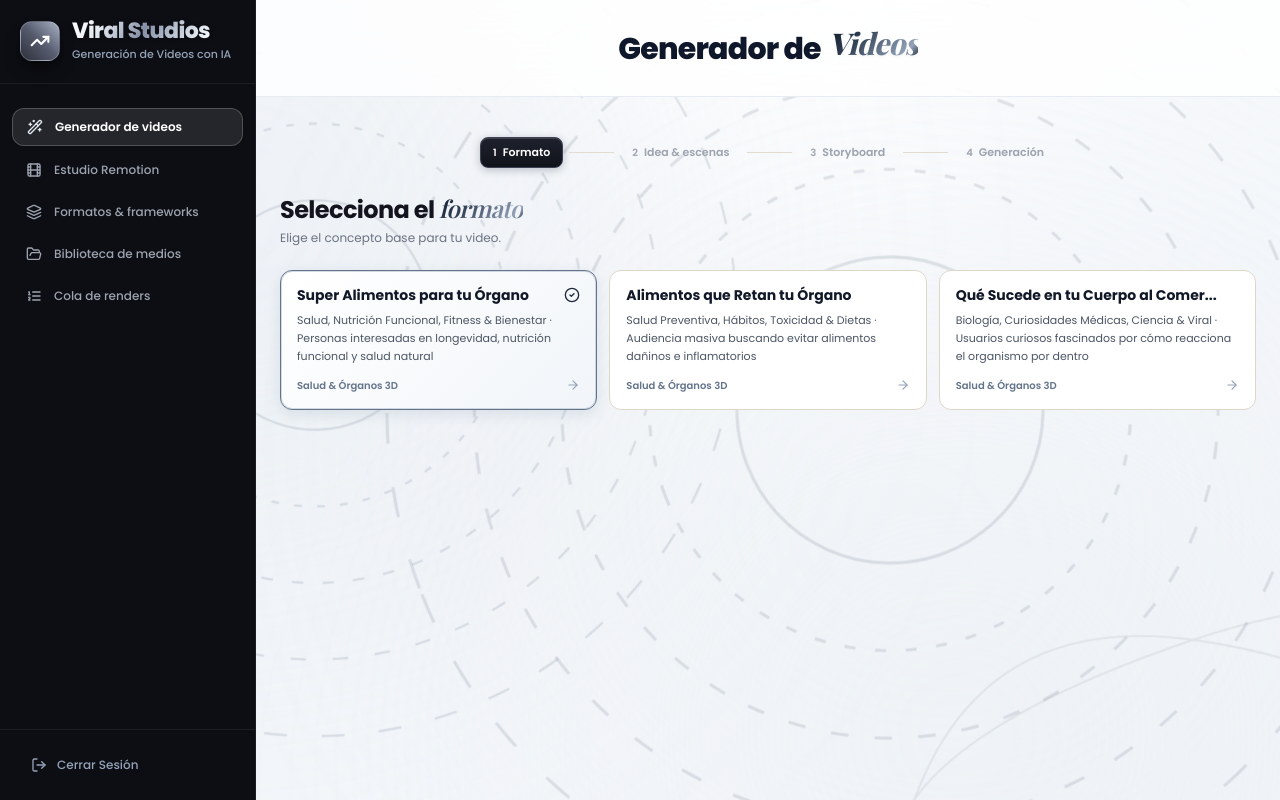
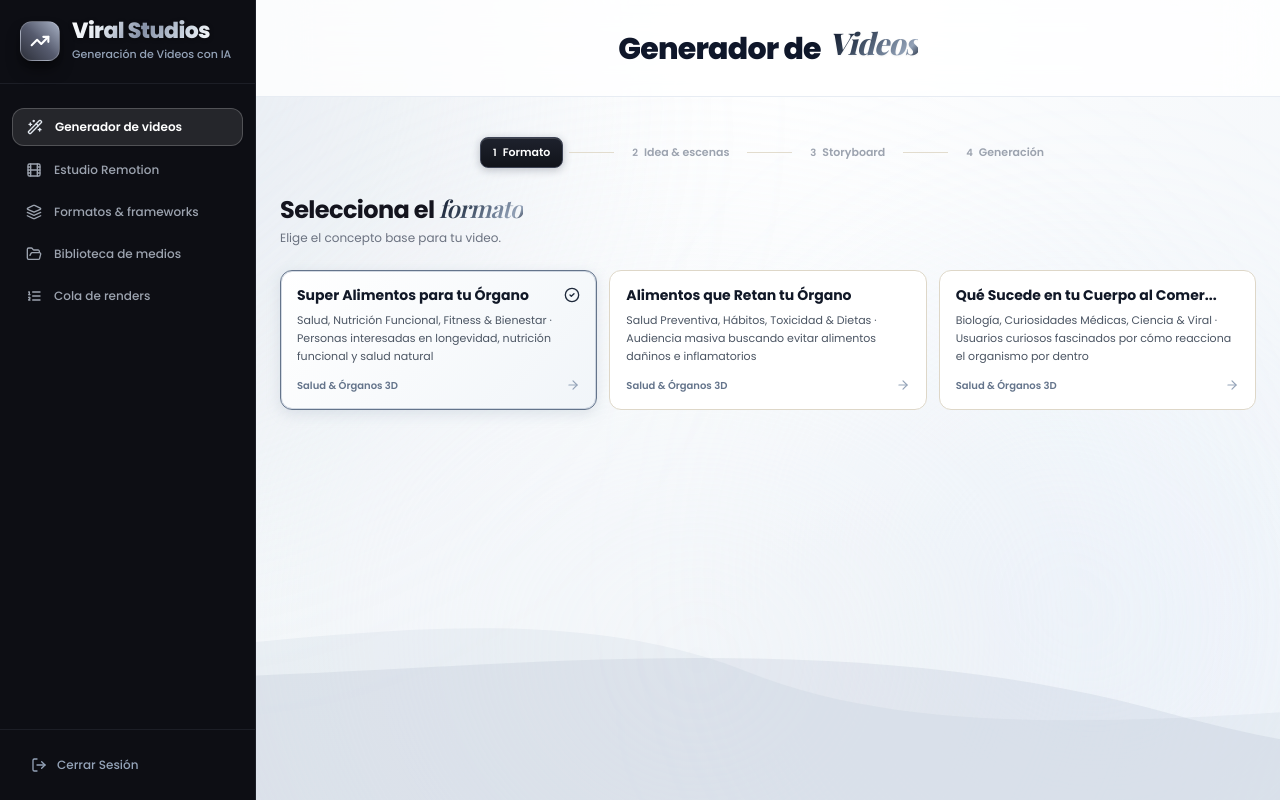
Before and after one commit to Sano-Punto/contenido-viral, a Next.js app: page /generador-de-videos in a window 1280 px wide. Built offline with nearby package versions, Linux system fonts and the light colour scheme; a web font is replaced by a local one.

Commit message:
revert: restore fluid wave animation background design

```diff
--- a/app/globals.css
+++ b/app/globals.css
@@ -126,36 +126,31 @@
   background: #94a3b8;
 }
 
-@keyframes spiralRotate {
-  from {
-    transform: rotate(0deg) scale(1);
+@keyframes waveFloat {
+  0% {
+    transform: translate3d(0, 0, 0) scale(1) rotate(0deg);
   }
-  50% {
-    transform: rotate(180deg) scale(1.05);
+  33% {
+    transform: translate3d(35px, -25px, 0) scale(1.08) rotate(4deg);
   }
-  to {
-    transform: rotate(360deg) scale(1);
+  66% {
+    transform: translate3d(-25px, 30px, 0) scale(0.94) rotate(-3deg);
+  }
+  100% {
+    transform: translate3d(0, 0, 0) scale(1) rotate(0deg);
   }
 }
 
-@keyframes spiralRotateReverse {
-  from {
-    transform: rotate(360deg) scale(1);
+@keyframes waveMove {
+  0% {
+    transform: translateX(0) translateZ(0);
   }
   50% {
-    transform: rotate(180deg) scale(0.95);
+    transform: translateX(-25%) translateZ(0);
   }
-  to {
-    transform: rotate(0deg) scale(1);
+  100% {
+    transform: translateX(-50%) translateZ(0);
   }
-}
-
-.animate-spiral-slow {
-  animation: spiralRotate 75s linear infinite;
-}
-
-.animate-spiral-reverse {
-  animation: spiralRotateReverse 95s linear infinite;
 }
 
 .animate-wave-slow {
--- a/components/layout/AmbientWaveBackground.tsx
+++ b/components/layout/AmbientWaveBackground.tsx
@@ -5,38 +5,29 @@ import React from 'react';
 export const AmbientWaveBackground: React.FC = () => {
   return (
     <div className="fixed inset-0 pointer-events-none overflow-hidden z-0 select-none">
-      {/* Esferas de luz ambiental difuminada */}
-      <div className="absolute top-[-10%] left-[-10%] w-[800px] h-[800px] rounded-full bg-gradient-to-br from-slate-200/40 via-slate-300/20 to-transparent blur-[140px] animate-spiral-slow" />
-      <div className="absolute bottom-[-10%] right-[-10%] w-[900px] h-[900px] rounded-full bg-gradient-to-tr from-slate-300/30 via-slate-200/20 to-transparent blur-[150px] animate-spiral-reverse" />
-      <div className="absolute top-1/2 left-1/2 -translate-x-1/2 -translate-y-1/2 w-[700px] h-[700px] rounded-full bg-gradient-to-r from-slate-100/50 to-slate-200/30 blur-[160px] animate-spiral-slow" />
+      {/* Esferas de luz plateada líquida con movimiento orgánico */}
+      <div className="absolute -top-32 -left-32 w-[600px] h-[600px] rounded-full bg-gradient-to-br from-slate-200/50 via-slate-300/30 to-transparent blur-[120px] animate-wave-slow" />
+      <div className="absolute top-1/3 -right-32 w-[550px] h-[550px] rounded-full bg-gradient-to-tr from-slate-300/40 via-blue-100/30 to-transparent blur-[130px] animate-wave-reverse" />
+      <div className="absolute -bottom-32 left-1/4 w-[700px] h-[700px] rounded-full bg-gradient-to-t from-slate-200/60 via-slate-100/40 to-transparent blur-[140px] animate-wave-slow" />
 
-      {/* Espiral Líquida 1: Superior Izquierda a Centro */}
-      <div className="absolute -top-40 -left-40 w-[950px] h-[950px] opacity-[0.18] animate-spiral-slow origin-center">
-        <svg viewBox="0 0 500 500" className="w-full h-full text-slate-500 fill-none stroke-current stroke-[1.2]">
-          <path d="M 250, 250 m -220, 0 a 220,220 0 1,0 440,0 a 220,220 0 1,0 -440,0" strokeDasharray="12 18" />
-          <path d="M 250, 250 m -180, 0 a 180,180 0 1,1 360,0 a 180,180 0 1,1 -360,0" strokeDasharray="8 14" />
-          <path d="M 250, 250 m -140, 0 a 140,140 0 1,0 280,0 a 140,140 0 1,0 -280,0" strokeDasharray="6 10" />
-          <path d="M 250, 250 m -100, 0 a 100,100 0 1,1 200,0 a 100,100 0 1,1 -200,0" strokeDasharray="4 8" />
-          <path d="M 250, 250 m -60, 0 a 60,60 0 1,0 120,0 a 60,60 0 1,0 -120,0" />
+      {/* Olas líquidas vectoriales SVG con transparencia platino */}
+      <div className="absolute bottom-0 left-0 w-[200%] h-48 opacity-25 animate-liquid-wave">
+        <svg
+          viewBox="0 0 1200 120"
+          preserveAspectRatio="none"
+          className="w-full h-full text-slate-300 fill-current"
+        >
+          <path d="M0,0 C150,90 350,-40 500,40 C650,120 900,10 1200,60 L1200,120 L0,120 Z" />
         </svg>
       </div>
 
-      {/* Espiral Líquida 2: Inferior Derecha a Centro */}
-      <div className="absolute -bottom-40 -right-40 w-[1100px] h-[1100px] opacity-[0.14] animate-spiral-reverse origin-center">
-        <svg viewBox="0 0 500 500" className="w-full h-full text-slate-600 fill-none stroke-current stroke-[1.4]">
-          <path d="M 250, 250 m -230, 0 a 230,230 0 1,1 460,0 a 230,230 0 1,1 -460,0" strokeDasharray="14 20" />
-          <path d="M 250, 250 m -190, 0 a 190,190 0 1,0 380,0 a 190,190 0 1,0 -380,0" strokeDasharray="10 16" />
-          <path d="M 250, 250 m -150, 0 a 150,150 0 1,1 300,0 a 150,150 0 1,1 -300,0" strokeDasharray="8 12" />
-          <path d="M 250, 250 m -110, 0 a 110,110 0 1,0 220,0 a 110,110 0 1,0 -220,0" strokeDasharray="5 9" />
-          <path d="M 250, 250 m -70, 0 a 70,70 0 1,1 140,0 a 70,70 0 1,1 -140,0" />
-        </svg>
-      </div>
-
-      {/* Espiral Central Fluida sutil */}
-      <div className="absolute top-1/2 left-1/2 -translate-x-1/2 -translate-y-1/2 w-[1200px] h-[1200px] opacity-[0.08] animate-spiral-slow origin-center">
-        <svg viewBox="0 0 600 600" className="w-full h-full text-slate-700 fill-none stroke-current stroke-[1]">
-          <path d="M 300,300 Q 350,200 450,250 T 400,450 T 150,400 T 200,150 T 500,200" />
-          <path d="M 300,300 Q 250,400 150,350 T 200,150 T 450,200 T 400,450 T 100,400" />
+      <div className="absolute bottom-0 left-0 w-[200%] h-64 opacity-15 animate-liquid-wave [animation-duration:28s] [animation-direction:reverse]">
+        <svg
+          viewBox="0 0 1200 120"
+          preserveAspectRatio="none"
+          className="w-full h-full text-slate-400 fill-current"
+        >
+          <path d="M0,30 C200,110 450,10 700,80 C950,150 1100,20 1200,40 L1200,120 L0,120 Z" />
         </svg>
       </div>
     </div>
```
